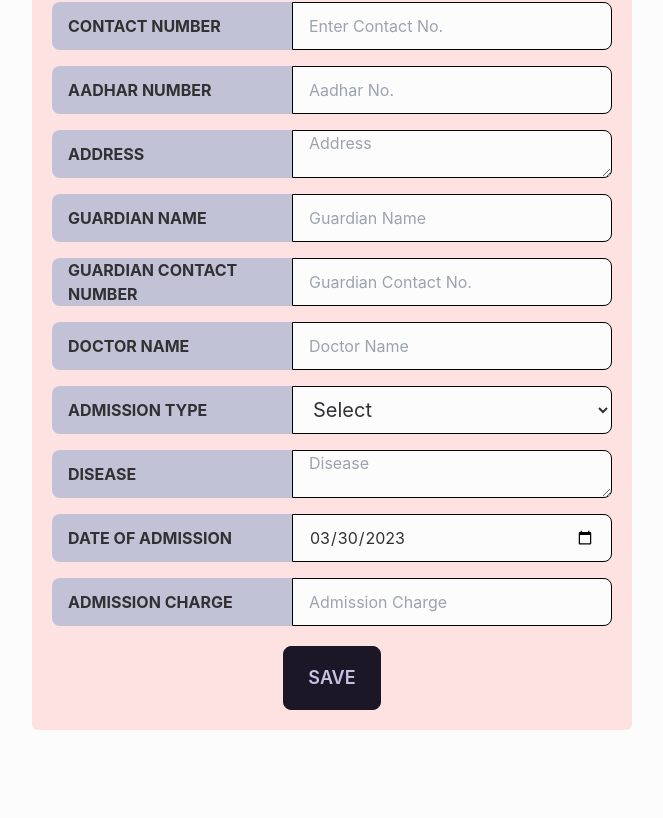
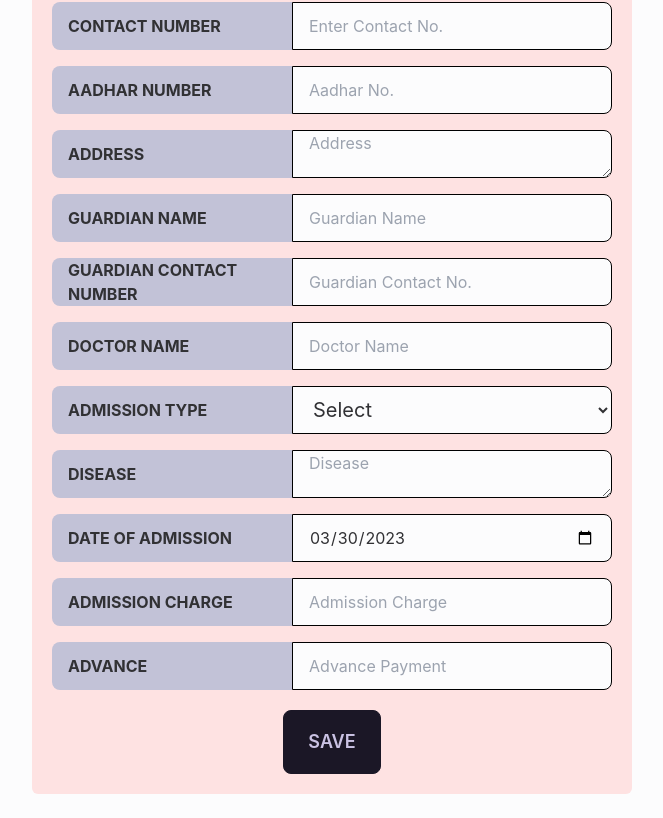
Before and after one commit to Bisu03/santi-nh, a Next.js app: page /admitpatient in a window 1280 px wide. Shown: the part 378-1196 px from the top of the page, without its empty margins (308-971 px from the left). Before the commit the page ends 1132 px from the top, so only its background shows below. Built offline with nearby package versions, Linux system fonts and the light colour scheme; no server answers; sample sign-in values are in the browser's storage.

Commit message:
fix nursing charge

```diff
--- a/pages/admitpatient.jsx
+++ b/pages/admitpatient.jsx
@@ -63,8 +63,6 @@ const admitpatient = () => {
     ],
     total: "",
   });
-
-
 
   const [loding, setLoding] = useState(false);
 
@@ -342,6 +340,23 @@ const admitpatient = () => {
               />
             </label>
           </div>
+
+          <div className="form-control mt-4">
+            <label className="input-group">
+              <span className="w-60  uppercase font-bold">
+                Advance{" "}
+              </span>
+              <input
+                type="text"
+                name="advance"
+                // value={formdata.advance}
+                // onChange={handleChange}
+                placeholder="Advance Payment"
+                className="input input-bordered border-black w-80 "
+              />
+            </label>
+          </div>
+
           <div className="flex justify-center mt-5  ">
             <button
               onClick={handleOnsubmit}
```
